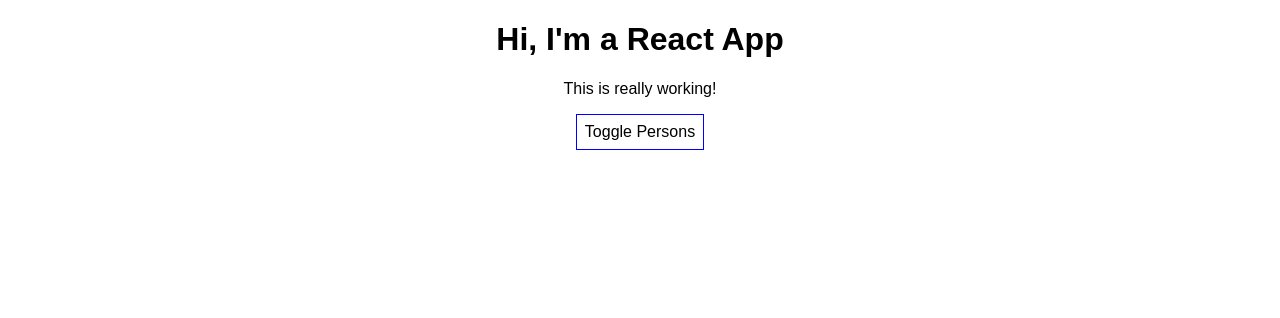
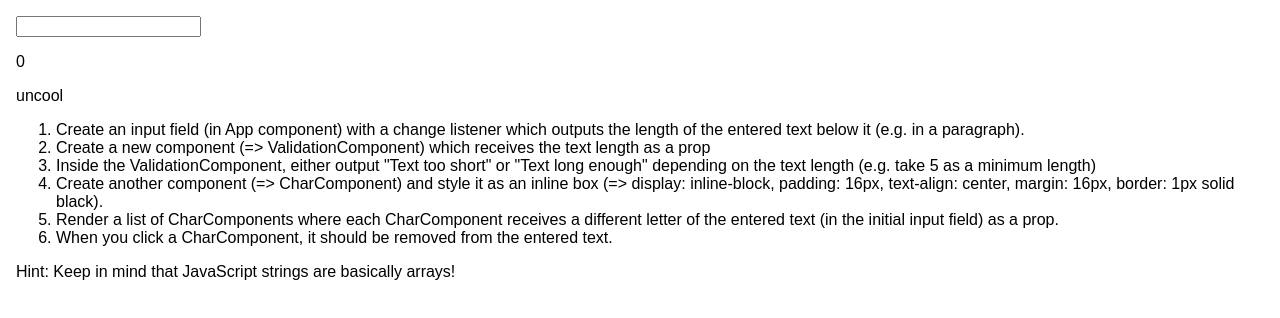
Before and after one commit to brad-trantham/react-complete-guide, a React (Create React App) app: page / in a window 1280 px wide. Shown: the top 318 px of the page. Built offline with nearby package versions, Linux system fonts and the light colour scheme.

Commit message:
Assignment 2 code.
Uploaded from Mac after working in another folder

```diff
--- a/src/App.css
+++ b/src/App.css
@@ -1,3 +1,3 @@
 .App {
-  text-align: center;
+  margin: 16px;
 }
--- a/src/App.js
+++ b/src/App.js
@@ -1,77 +1,59 @@
 import React, { Component } from 'react';
 import './App.css';
-import Person from './Person/Person';
+import Text from './Text/Text';
+import Validation from './Validation/Validation';
+import Char from './Char/Char';
 
 class App extends Component {
   state = {
-    persons : [
-      {id: 0, name: 'Max', age: 28},
-      {id: 1, name: 'Manu', age: 29},
-      {id: 2, name: 'Stefanie', age: 26},
-      {id: 3, name: 'Brad', age: 38}
-    ],
-    showPersons: false
+    count: 0,
+    word: ''
   }
 
-  nameChangedHandler = (event, id) =>
-  {
-    const personIndex = this.state.persons.findIndex(p=>{
-        return p.id === id;
-    });
-
-    // spread operator for immutability, Object.assign() could also be used
-    const person = {...this.state.persons[personIndex]};
-
-    person.name = event.target.value;
-    const persons = [...this.state.persons];
-    persons[personIndex] = person;
-
+  changeHandler = (event) => {
+    const letterCount = event.target.value.length
     this.setState({
-      persons : persons
+      count: letterCount,
+      word: event.target.value
     })
   }
 
-  deletePersonHandler = (personIndex) => {
-    const persons = [...this.state.persons];
-    persons.splice(personIndex, 1);
-    this.setState({persons: persons});
-  }
-
-  togglePersonsHandler = () => {
-    this.setState({showPersons: !this.state.showPersons})
+  deleteLetterHandler = (index) => {
+    const word = [...this.state.word];
+    word.splice(index, 1)
+    this.setState({word: word.join('')});
   }
 
   render() {
-    const style = {
-      backgroundColor: 'white',
-      font: 'inherit',
-      border: '1px solid blue',
-      padding: '8px',
-      cursor: 'pointer'
-    }
-
-    let persons = null;
-
-    if(this.state.showPersons) {
-        persons = (
-          <div>
-            {this.state.persons.map((person, index) => {
-              return <Person name={person.name} age={person.age}
-                             click={()=>this.deletePersonHandler(index)}
-                             key={person.id}
-                             changed={(event)=>this.nameChangedHandler(event, person.id)}/>
-            })}
-          </div>
-        );
-    }
+    const chars = (
+      <div>
+        {
+          this.state.word.split('').map((letter,index) =>{
+            return <Char letter={this.state.word[index]}
+                         click={()=>this.deleteLetterHandler(index)}/>
+          })
+        }
+      </div>
+      );
 
     return (
       <div className="App">
-        <h1>Hi, I'm a React App</h1>
-        <p>This is really working!</p>
-        <button style={style}
-                onClick={this.togglePersonsHandler}>Toggle Persons</button>
-        {persons}
+
+        <Text count={this.state.count} changeHandler={this.changeHandler} word={this.state.word}/>
+        <Validation letterCount={this.state.count}/>
+        {chars}
+
+        <div>
+          <ol>
+            <li>Create an input field (in App component) with a change listener which outputs the length of the entered text below it (e.g. in a paragraph).</li>
+            <li>Create a new component (=> ValidationComponent) which receives the text length as a prop</li>
+            <li>Inside the ValidationComponent, either output "Text too short" or "Text long enough" depending on the text length (e.g. take 5 as a minimum length)</li>
+            <li>Create another component (=> CharComponent) and style it as an inline box (=> display: inline-block, padding: 16px, text-align: center, margin: 16px, border: 1px solid black).</li>
+            <li>Render a list of CharComponents where each CharComponent receives a different letter of the entered text (in the initial input field) as a prop.</li>
+            <li>When you click a CharComponent, it should be removed from the entered text.</li>
+          </ol>
+          <p>Hint: Keep in mind that JavaScript strings are basically arrays!</p>
+        </div>
       </div>
     );
   }
--- /dev/null
+++ b/src/Char/Char.css
@@ -0,0 +1,7 @@
+.Char {
+    display: inline-block;
+    padding: 16px;
+    text-align: center;
+    margin: 16px;
+    border: 1px solid black
+}
--- /dev/null
+++ b/src/Char/Char.js
@@ -0,0 +1,10 @@
+import React from 'react';
+
+import './Char.css'
+
+const char = (props) => {
+    return (
+    <p className='Char' onClick={props.click}>{props.letter}</p>
+    )};
+
+export default char;
--- a/src/Person/Person.css
+++ /dev/null
@@ -1,8 +0,0 @@
-.Person {
-    width: 60%;
-    margin: 16px auto;
-    border: 1px solid #eeeeee;
-    box-shadow: 0 2px 3px #ccc;
-    padding: 16px;
-    text-align: center;
-}
--- a/src/Person/Person.js
+++ /dev/null
@@ -1,14 +0,0 @@
-import React from 'react';
-
-import './Person.css';
-
-const person = (props) => {
-return(
-    <div className="Person">
-        <p onClick={props.click}>I'm {props.name} and I am {props.age} years old!</p>
-        <p>{props.children}</p>
-        <input type="text" onChange={props.changed} value={props.name}/>
-    </div>
-)};
-
-export default person;
--- /dev/null
+++ b/src/Text/Text.js
@@ -0,0 +1,11 @@
+import React from 'react';
+
+const text = (props) => {
+    return (
+        <div>
+            <input type="text" onChange={props.changeHandler} value={props.word}/>
+            <p>{props.count}</p>
+        </div>
+    )};
+
+export default text;
--- /dev/null
+++ b/src/Validation/Validation.js
@@ -0,0 +1,9 @@
+import React from 'react';
+
+const validation = (props) => {
+    return (
+        <p>{props.letterCount > 5 ? 'cool' : 'uncool'}</p>
+    );
+}
+
+export default validation;
--- a/src/registerServiceWorker.js
+++ b/src/registerServiceWorker.js
@@ -32,21 +32,12 @@ export default function register() {
     window.addEventListener('load', () => {
       const swUrl = `${process.env.PUBLIC_URL}/service-worker.js`;
 
-      if (isLocalhost) {
+      if (!isLocalhost) {
+        // Is not local host. Just register service worker
+        registerValidSW(swUrl);
+      } else {
         // This is running on localhost. Lets check if a service worker still exists or not.
         checkValidServiceWorker(swUrl);
-
-        // Add some additional logging to localhost, pointing developers to the
-        // service worker/PWA documentation.
-        navigator.serviceWorker.ready.then(() => {
-          console.log(
-            'This web app is being served cache-first by a service ' +
-              'worker. To learn more, visit https://goo.gl/SC7cgQ'
-          );
-        });
-      } else {
-        // Is not local host. Just register service worker
-        registerValidSW(swUrl);
       }
     });
   }
```
Also changed, not shown: 1 other file (tests, documents, lock files or other folders).
